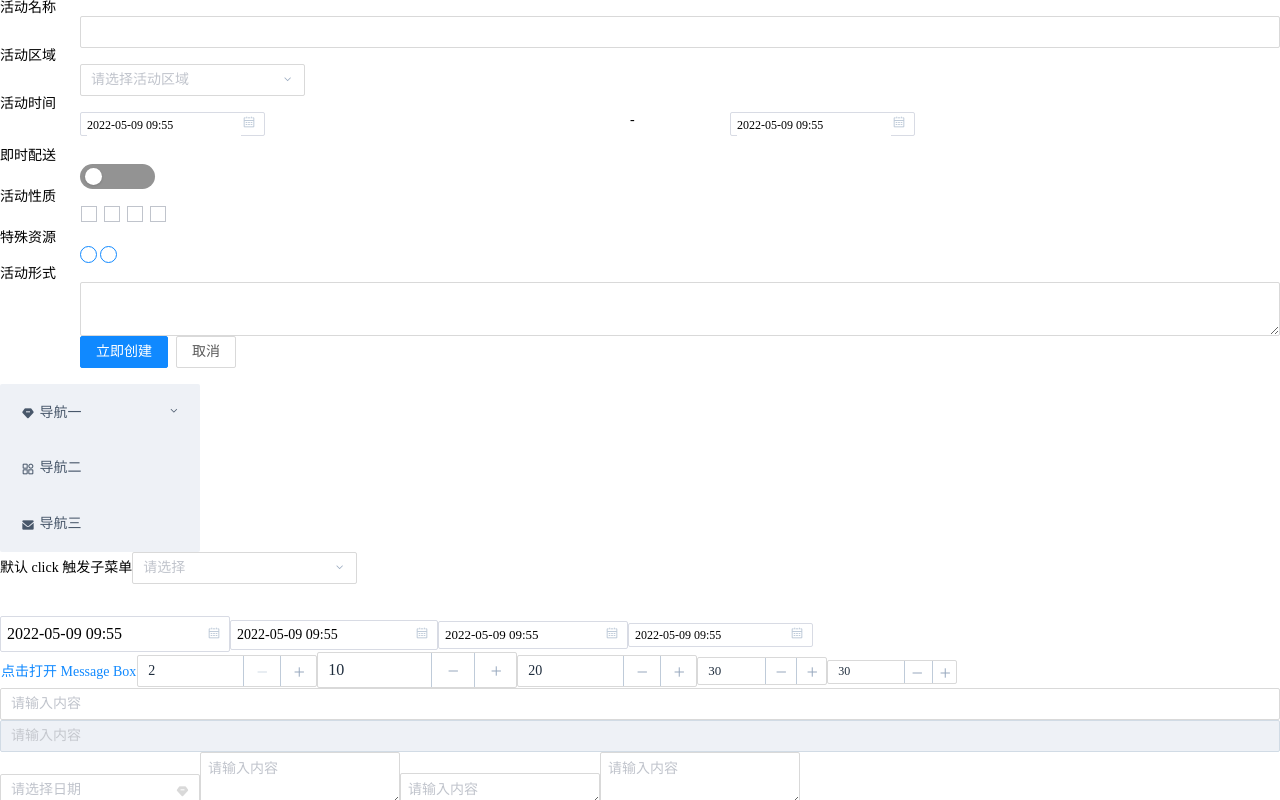
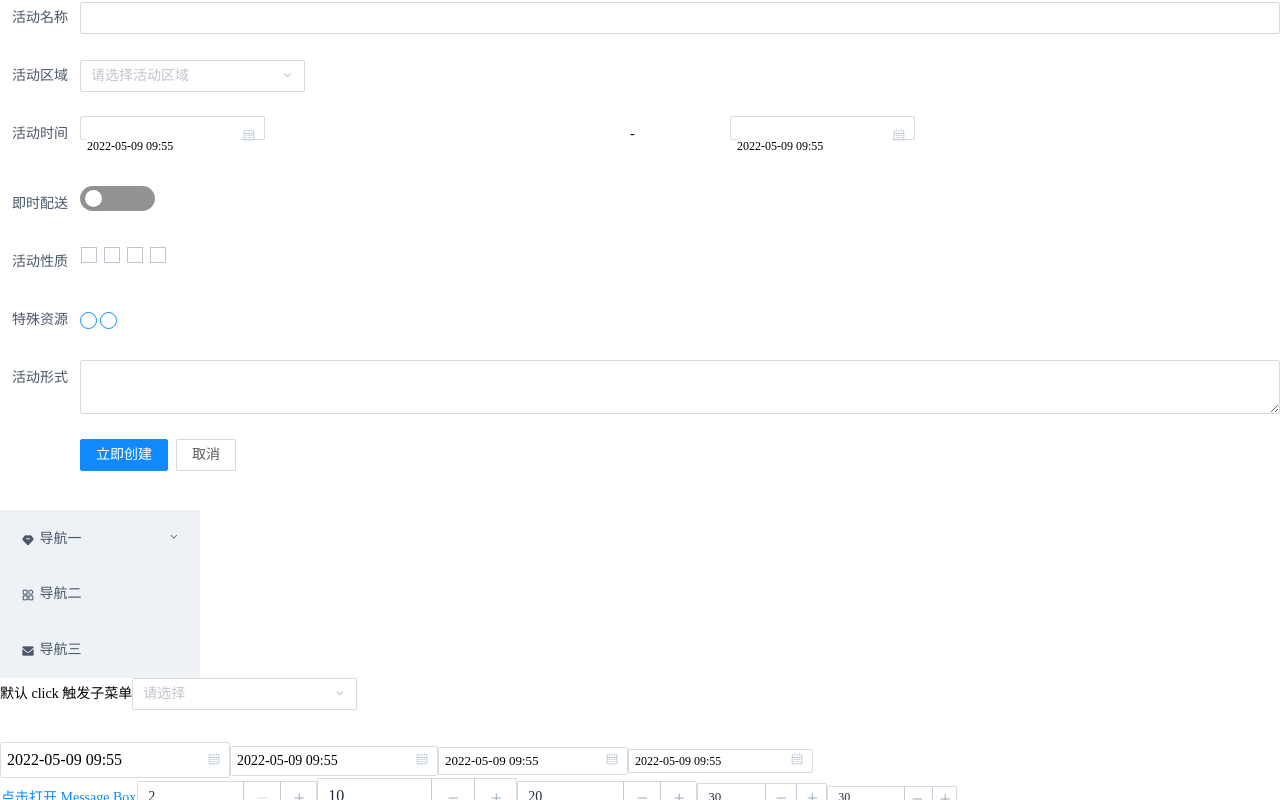
Before and after one commit to hanbingxu82/tinkerbell-ui-react, a React (Create React App) app: page / in a window 1280 px wide. Shown: the top 800 px of the page. Built offline with nearby package versions, Linux system fonts and the light colour scheme.

Commit message:
fix:调整样式

```diff
--- a/src/App.tsx
+++ b/src/App.tsx
@@ -1,7 +1,7 @@
 /*
  * @Author: your name
  * @Date: 2022-03-28 11:17:51
- * @LastEditTime: 2022-05-16 15:47:50
+ * @LastEditTime: 2022-05-16 19:48:03
  * @LastEditors: Please set LastEditors
  * @Description: 打开koroFileHeader查看配置 进行设置: https://github.com/OBKoro1/koro1FileHeader/wiki/%E9%85%8D%E7%BD%AE
  * @FilePath: /tinkerbell-ui-react/src/App.tsx
@@ -170,30 +170,30 @@ const App = (props: any) => {
   }
   const text = <span>Title</span>
   const buttonWidth = 70
-  const [options] = useState([
-    {
-      value: '选项1',
-      label: '黄金糕'
-    },
-    {
-      value: '选项2',
-      label: '双皮奶',
-      disabled: true
-    },
-    {
-      value: '选项3',
-      label: '蚵仔煎'
-    },
-    {
-      value: '选项4',
-      label: '龙须面'
-    },
-    {
-      value: '选项5',
-      label: '北京烤鸭'
-    }
-  ])
-  const [value1] = useState([])
+  // const [options] = useState([
+  //   {
+  //     value: '选项1',
+  //     label: '黄金糕'
+  //   },
+  //   {
+  //     value: '选项2',
+  //     label: '双皮奶',
+  //     disabled: true
+  //   },
+  //   {
+  //     value: '选项3',
+  //     label: '蚵仔煎'
+  //   },
+  //   {
+  //     value: '选项4',
+  //     label: '龙须面'
+  //   },
+  //   {
+  //     value: '选项5',
+  //     label: '北京烤鸭'
+  //   }
+  // ])
+  // const [value1] = useState([])
   const [value22, setValue22] = useState('')
 
   const [option1, setOption1] = useState({
@@ -1045,7 +1045,7 @@ const App = (props: any) => {
       <br />
       <br />
       <br />
-      <Select
+      {/* <Select
         filterable
         clearable={true}
         // multiple
@@ -1063,7 +1063,7 @@ const App = (props: any) => {
             />
           )
         })}
-      </Select>
+      </Select> */}
 
       <br />
       <br />
--- /dev/null
+++ b/src/packages/Form/index.scss
@@ -0,0 +1,98 @@
+.el-form--inline .el-form-item,
+.el-form--inline .el-form-item__content {
+  display: inline-block;
+  vertical-align: top
+}
+
+.el-form-item:after,
+.el-form-item__content:after {
+  clear: both
+}
+
+.el-form--label-left .el-form-item__label {
+  text-align: left
+}
+
+.el-form--label-top .el-form-item__label {
+  float: none;
+  display: inline-block;
+  text-align: left;
+  padding: 0 0 10px
+}
+
+.el-form--inline .el-form-item {
+  margin-right: 10px
+}
+
+.el-form--inline .el-form-item__label {
+  float: none;
+  display: inline-block
+}
+
+.el-form--inline.el-form--label-top .el-form-item__content {
+  display: block
+}
+
+.el-form-item {
+  margin-bottom: 22px
+}
+
+.el-form-item:after,
+.el-form-item:before {
+  display: table;
+  content: ""
+}
+
+.el-form-item .el-form-item {
+  margin-bottom: 0
+}
+
+.el-form-item.is-error .el-input-group__append .el-input__inner,
+.el-form-item.is-error .el-input-group__prepend .el-input__inner,
+.el-form-item.is-error .el-input__inner {
+  border-color: transparent
+}
+
+.el-form-item.is-error .el-input__inner,
+.el-form-item.is-error .el-textarea__inner {
+  border-color: #ff4949
+}
+
+.el-form-item.is-required .el-form-item__label:before {
+  content: '*';
+  color: #ff4949;
+  margin-right: 4px
+}
+
+.el-form-item__label {
+  text-align: right;
+  vertical-align: middle;
+  float: left;
+  font-size: 14px;
+  color: #48576a;
+  line-height: 1;
+  padding: 11px 12px 11px 0;
+  box-sizing: border-box
+}
+
+.el-form-item__content {
+  line-height: 36px;
+  position: relative;
+  font-size: 14px
+}
+
+.el-form-item__content:after,
+.el-form-item__content:before {
+  display: table;
+  content: ""
+}
+
+.el-form-item__error {
+  color: #ff4949;
+  font-size: 12px;
+  line-height: 1;
+  padding-top: 4px;
+  position: absolute;
+  top: 100%;
+  left: 0
+}
```
Also changed, not shown: src/packages/Form/index.tsx (+6 -5 lines).
